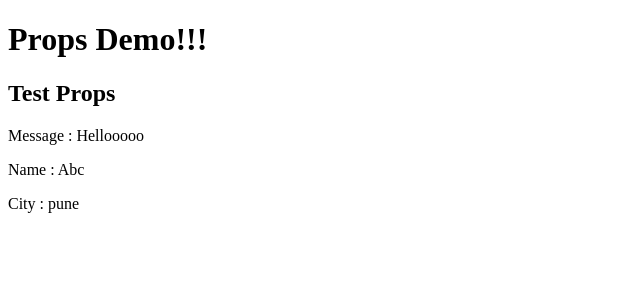
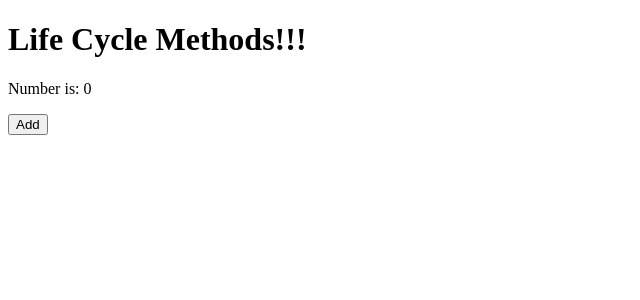
Before and after one commit to abhijeetvc/eveningjuly19, a React (Create React App) app: page / in a window 1280 px wide. Shown: the top 300 px of the page, without its empty margins (0-640 px from the left). Built offline with nearby package versions, Linux system fonts and the light colour scheme.

Commit message:
Life Cycle methods

```diff
--- /dev/null
+++ b/src/LifeCycleMethod.js
@@ -0,0 +1,34 @@
+import React from 'react'
+
+class LifeCycleMethod extends React.Component{
+
+    constructor(){
+        super()
+        this.state={
+            number:0
+        }
+    }
+    componentDidMount(){
+        console.log('In component did mount!!!');
+    }
+    componentDidUpdate(){
+        console.log('In component did update!!!');
+    }
+
+    add=()=>{
+        this.setState({number:this.state.number+1})
+    }
+
+    render(){
+        return(
+            <div>
+                <h1>Life Cycle Methods!!!</h1>
+                <p>Number is: {this.state.number}</p>
+                <button type='button'
+                     onClick={this.add}>Add</button>
+            </div>
+        )
+    }
+}
+
+export default LifeCycleMethod
--- a/src/PropsDemo.js
+++ b/src/PropsDemo.js
@@ -12,10 +12,25 @@ function PropsDemo(){
         city:"pune"
     }
 
+    const userList=[
+        {
+            id:1,
+            name:"A"
+        },{
+            id:2,
+            name:"B"
+        },{
+            id:3,
+            name:"C"
+        }
+    ]
+
     return(
         <div>
             <h1>Props Demo!!!</h1>
-            <ChildComponent message={message} person={person}/>
+            <ChildComponent message={message}
+                 person={person}/>
+            <DisplayList userList={userList}/>
         </div>
     )
 }
@@ -32,4 +47,18 @@ function ChildComponent({message,person}){
     )
 }
 
+function DisplayList(props){
+    return(
+        <div>
+            <ul>
+                {
+                    props.userList.map((user)=>(
+                        <li>{user.id+" | "+user.name}</li>
+                    ))
+                }
+            </ul>
+        </div>
+    )
+}
+
 export default PropsDemo
--- a/src/index.js
+++ b/src/index.js
@@ -9,11 +9,12 @@ import MultipleFields from './MultipleFields';
 import RadioInput from './RadioInput';
 import StateDemo from './StateDemo';
 import PropsDemo from './PropsDemo'
+import LifeCycleMethod from './LifeCycleMethod';
 //import Test from './Test';
 
 const root = ReactDOM.createRoot(document.getElementById('root'));
 root.render(
   <div>
-     <PropsDemo/>
+     <LifeCycleMethod/>
   </div>
 );
```
